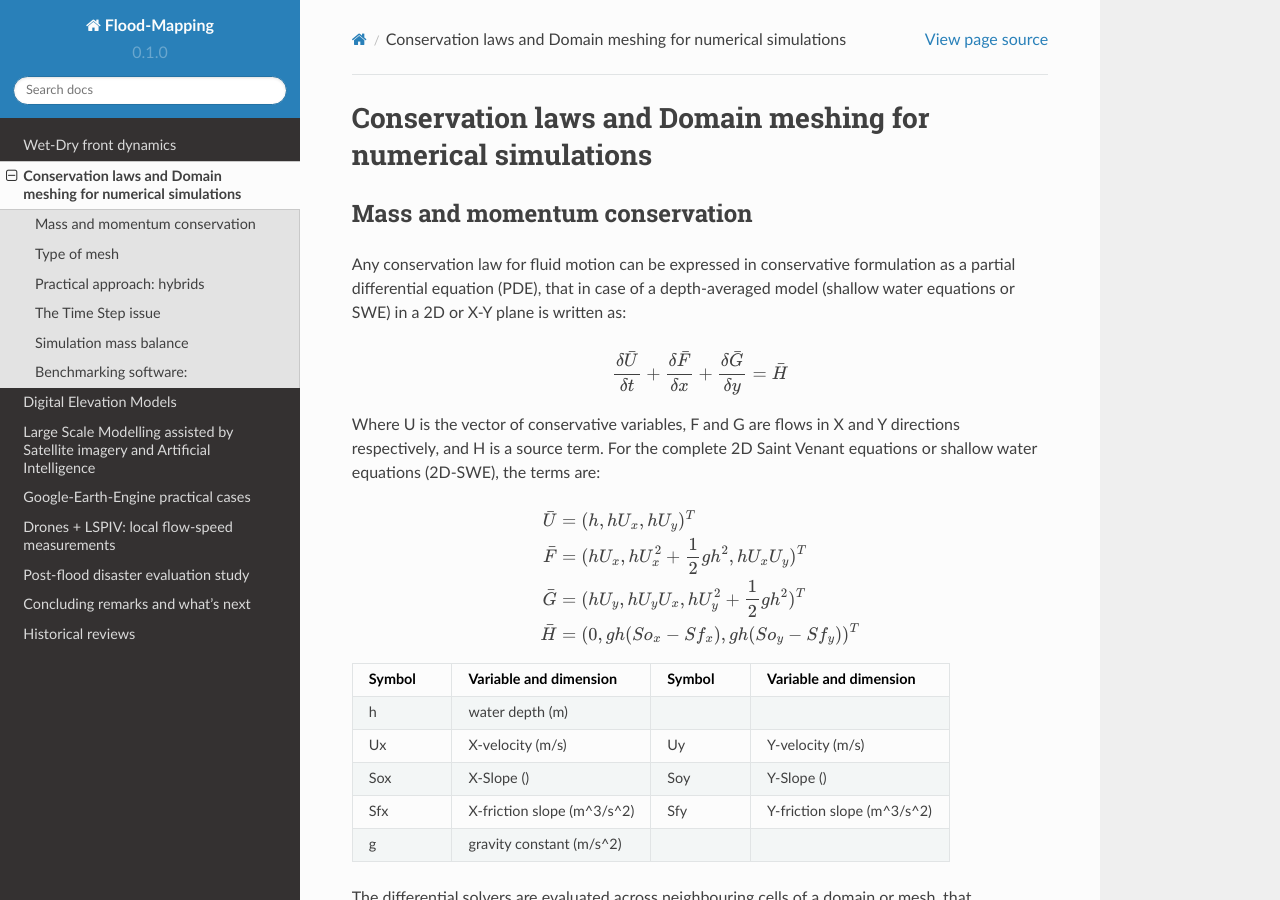
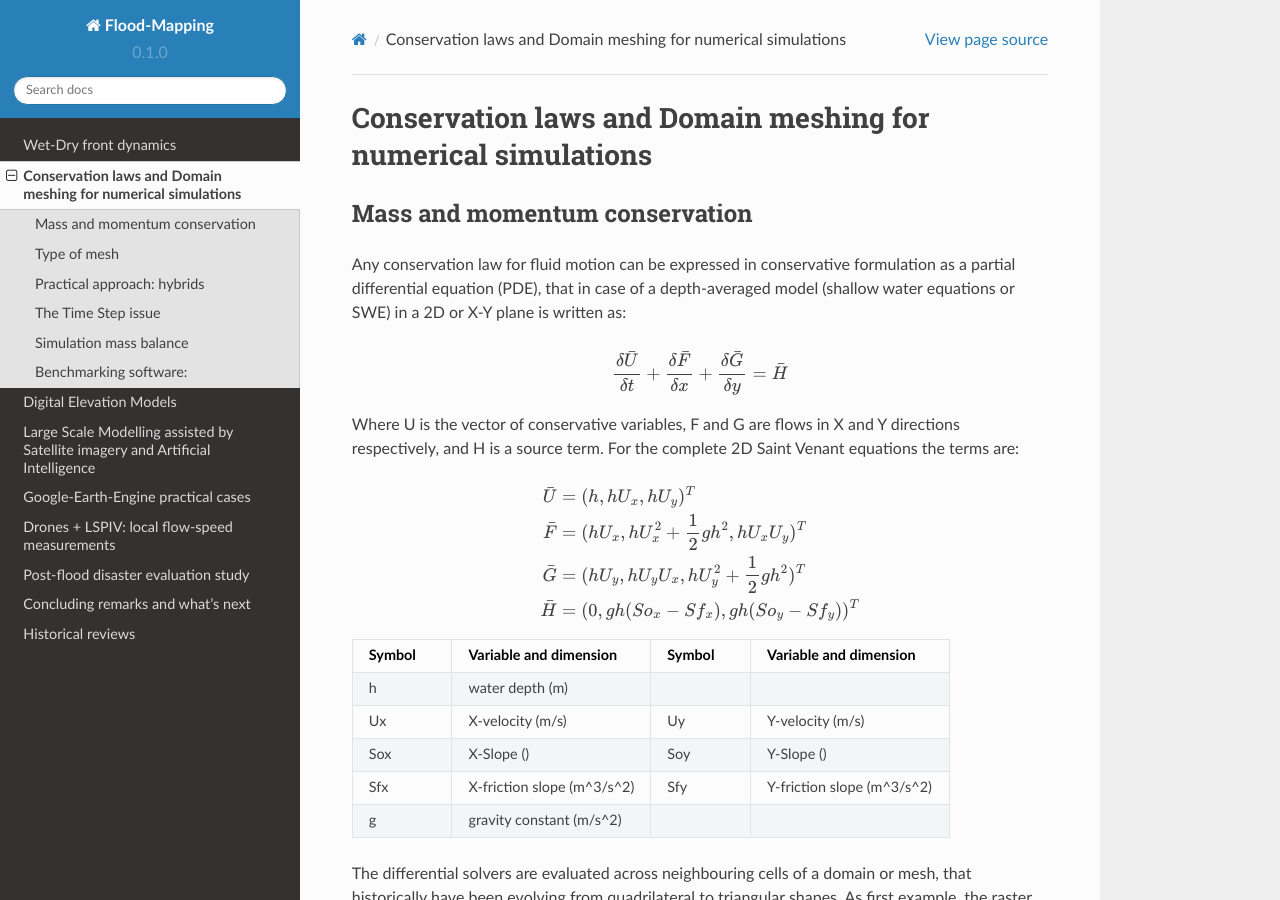
Before and after one commit to ivillamadrid/FloodMapping, a Sphinx documentation site: the page built from docs/source/claws.rst, in a window 1280 px wide and 900 px high. Built offline with Sphinx 7.4.7 and the Read the Docs theme 2.0.0, drawn with Linux system fonts in a browser that asks for light colours.

Commit message:
Update claws.rst

```diff
--- a/docs/source/claws.rst
+++ b/docs/source/claws.rst
@@ -10,7 +10,7 @@ Any conservation law for fluid motion can be expressed in conservative formulati
    \frac{\delta \bar U} {\delta t} + \frac{\delta \bar F} {\delta x} + \frac{\delta \bar G} {\delta y}=\bar H
 
 Where U is the vector of conservative variables, F and G are flows in X and Y directions respectively, and H is a source term. For the complete
-2D Saint Venant equations or shallow water equations (2D-SWE), the terms are:
+2D Saint Venant equations the terms are:
 
 .. math::
 
```
